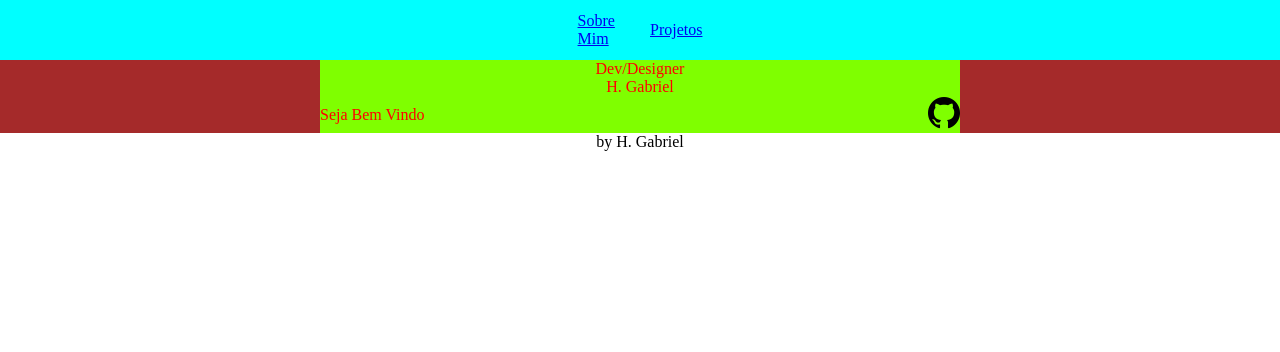
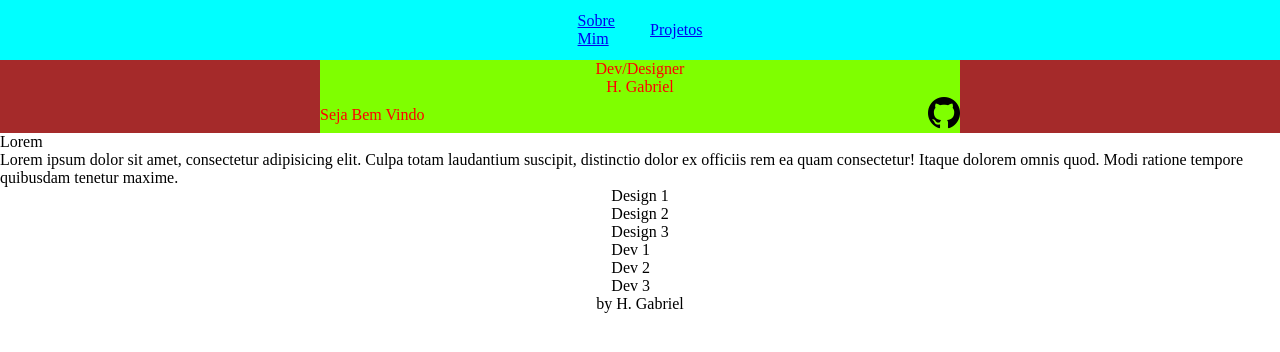
Before and after one commit to Heldeim/Homepage, a plain HTML site: page index.html in a window 1280 px wide. Drawn offline with nearby package versions, Linux system fonts and the light colour scheme.

Commit message:
Posicionando os demais elementos

```diff
--- a/index.html
+++ b/index.html
@@ -29,10 +29,23 @@
                 </div>
             </div>
         </section>
-        <section class="about" id="about"></section>
+        <section class="about" id="about">
+            <div>Lorem</div>
+            <div>Lorem ipsum dolor sit amet, consectetur adipisicing elit. Culpa totam laudantium suscipit, distinctio
+                dolor ex officiis rem ea quam consectetur! Itaque dolorem omnis quod. Modi ratione tempore quibusdam
+                tenetur maxime.</div>
+        </section>
         <section class="examples" id="examples">
-            <div class="desings"></div>
-            <div class="devs"></div>
+            <div class="desings">
+                <div>Design 1</div>
+                <div>Design 2</div>
+                <div>Design 3</div>
+            </div>
+            <div class="devs">
+                <div>Dev 1</div>
+                <div>Dev 2</div>
+                <div>Dev 3</div>
+            </div>
         </section>
     </main>
     <footer>
@@ -40,6 +53,8 @@
     </footer>
 </body>
 
-<script src="https://cdn.jsdelivr.net/npm/bootstrap@5.3.8/dist/js/bootstrap.bundle.min.js" integrity="sha384-FKyoEForCGlyvwx9Hj09JcYn3nv7wiPVlz7YYwJrWVcXK/BmnVDxM+D2scQbITxI" crossorigin="anonymous"></script>
+<script src="https://cdn.jsdelivr.net/npm/bootstrap@5.3.8/dist/js/bootstrap.bundle.min.js"
+    integrity="sha384-FKyoEForCGlyvwx9Hj09JcYn3nv7wiPVlz7YYwJrWVcXK/BmnVDxM+D2scQbITxI"
+    crossorigin="anonymous"></script>
 
 </html>
```
